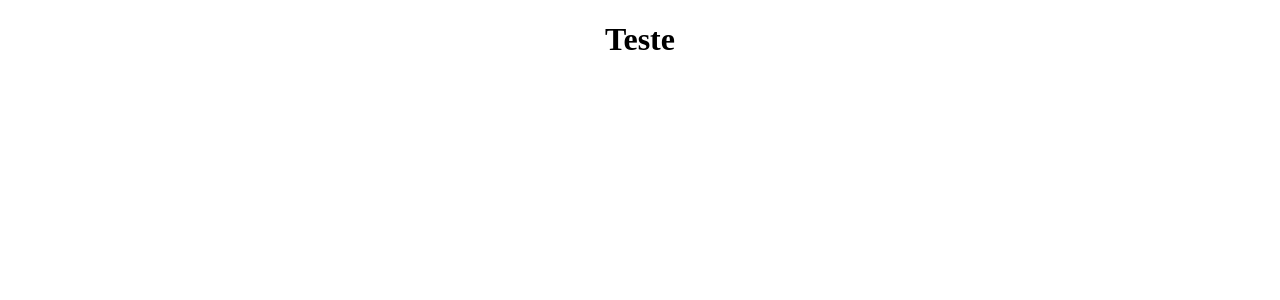
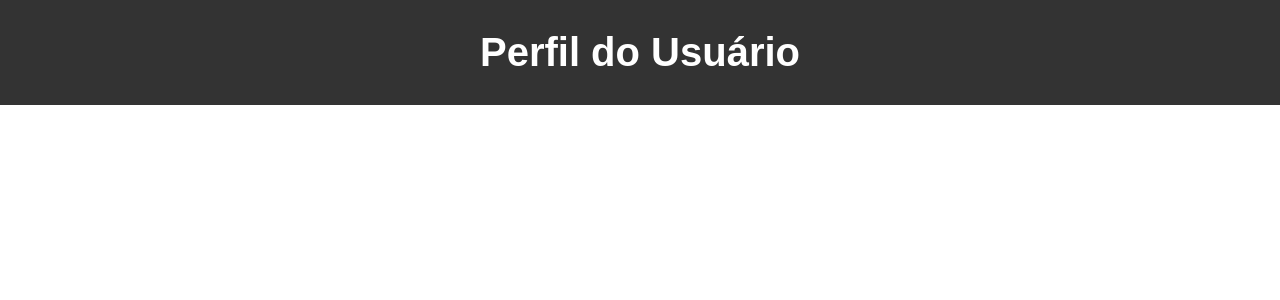
Before and after one commit to GustavoAndo/desafio-front-sync360, a React (Create React App) app: page / in a window 1280 px wide. Shown: the top 300 px of the page. Built offline with nearby package versions, Linux system fonts and the light colour scheme.

Commit message:
Construindo header

```diff
--- a/package.json
+++ b/package.json
@@ -9,7 +9,7 @@
     "react": "^18.3.1",
     "react-dom": "^18.3.1",
     "react-scripts": "5.0.1",
-    "styled-components": "^6.1.9",
+    "styled-components": "^6.1.10",
     "web-vitals": "^2.1.4"
   },
   "scripts": {
--- a/src/App.css
+++ b/src/App.css
@@ -1,38 +1,5 @@
-.App {
-  text-align: center;
+* {
+    font-family: Arial, sans-serif;
+    margin: 0;
+    padding: 0;
 }
-
-.App-logo {
-  height: 40vmin;
-  pointer-events: none;
-}
-
-@media (prefers-reduced-motion: no-preference) {
-  .App-logo {
-    animation: App-logo-spin infinite 20s linear;
-  }
-}
-
-.App-header {
-  background-color: #282c34;
-  min-height: 100vh;
-  display: flex;
-  flex-direction: column;
-  align-items: center;
-  justify-content: center;
-  font-size: calc(10px + 2vmin);
-  color: white;
-}
-
-.App-link {
-  color: #61dafb;
-}
-
-@keyframes App-logo-spin {
-  from {
-    transform: rotate(0deg);
-  }
-  to {
-    transform: rotate(360deg);
-  }
-}
--- a/src/App.js
+++ b/src/App.js
@@ -1,11 +1,8 @@
 import './App.css';
+import Main from './pages/Main'
 
 function App() {
-  return (
-    <div className="App">
-      <h1>Teste</h1>
-    </div>
-  );
+  return <Main />;
 }
 
 export default App;
--- /dev/null
+++ b/src/components/Header/index.jsx
@@ -0,0 +1,11 @@
+import { HeaderSld } from './styles'
+
+const Header = () => {
+    return (
+        <HeaderSld>
+            <h1>Perfil do Usuário</h1>
+        </HeaderSld>
+    )
+}
+
+export default Header;
--- /dev/null
+++ b/src/components/Header/styles.js
@@ -0,0 +1,9 @@
+import styled from "styled-components";
+
+export const HeaderSld = styled.h1`
+    background-color: #333;
+    color: #fff;
+    padding: 30px;
+    text-align: center;
+    font-size: 20px;
+`
--- /dev/null
+++ b/src/pages/Main.jsx
@@ -0,0 +1,14 @@
+import { ContainerSld } from './styles'
+import Header from '../components/Header'
+
+const Main = () => {
+  return (
+    <>
+        <Header />
+        <ContainerSld>
+        </ContainerSld>
+    </>
+  )
+}
+
+export default Main;
--- /dev/null
+++ b/src/pages/styles.js
@@ -0,0 +1,5 @@
+import styled from "styled-components";
+
+export const ContainerSld = styled.div`
+
+`
```
Also changed, not shown: 1 other file (tests, documents, lock files or other folders).
